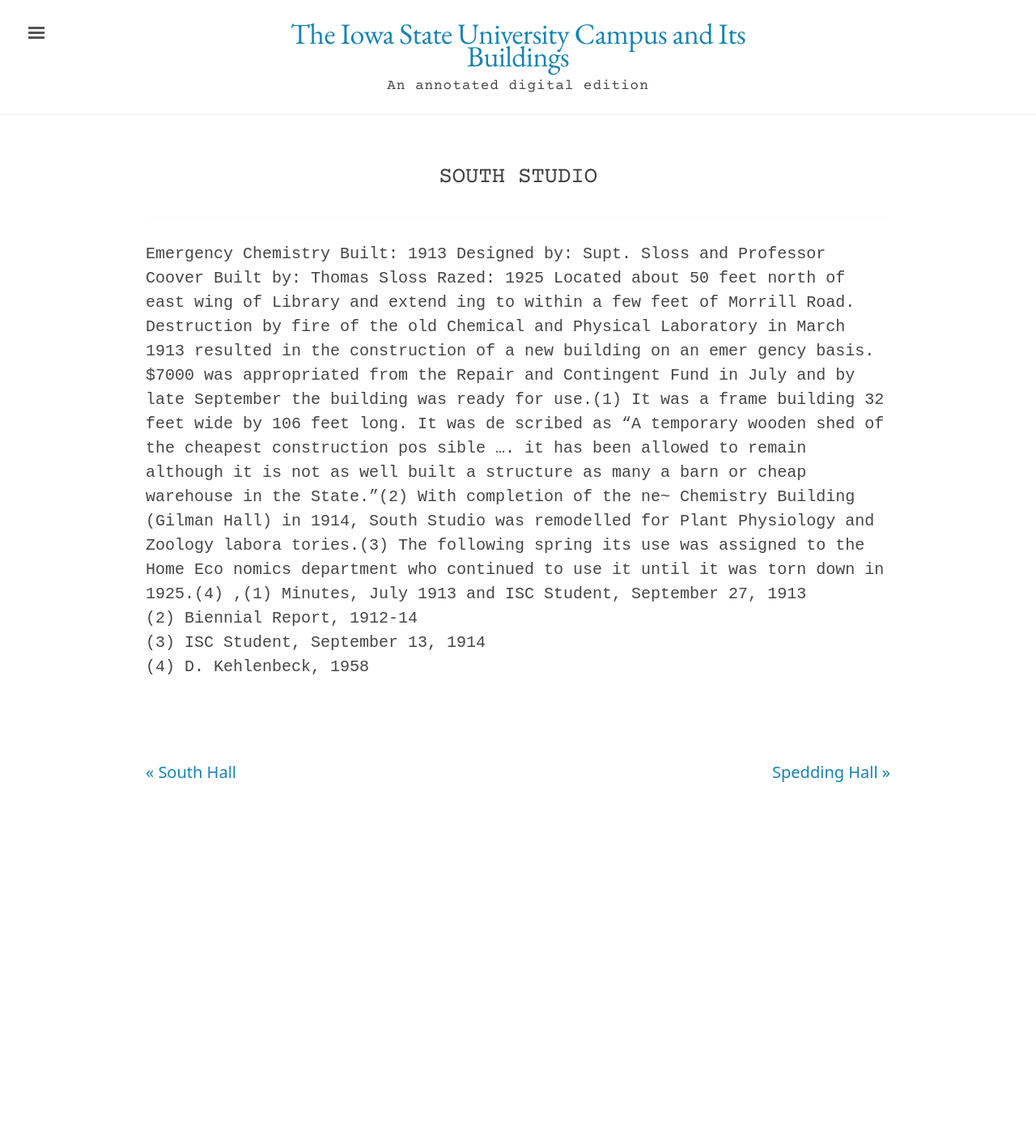
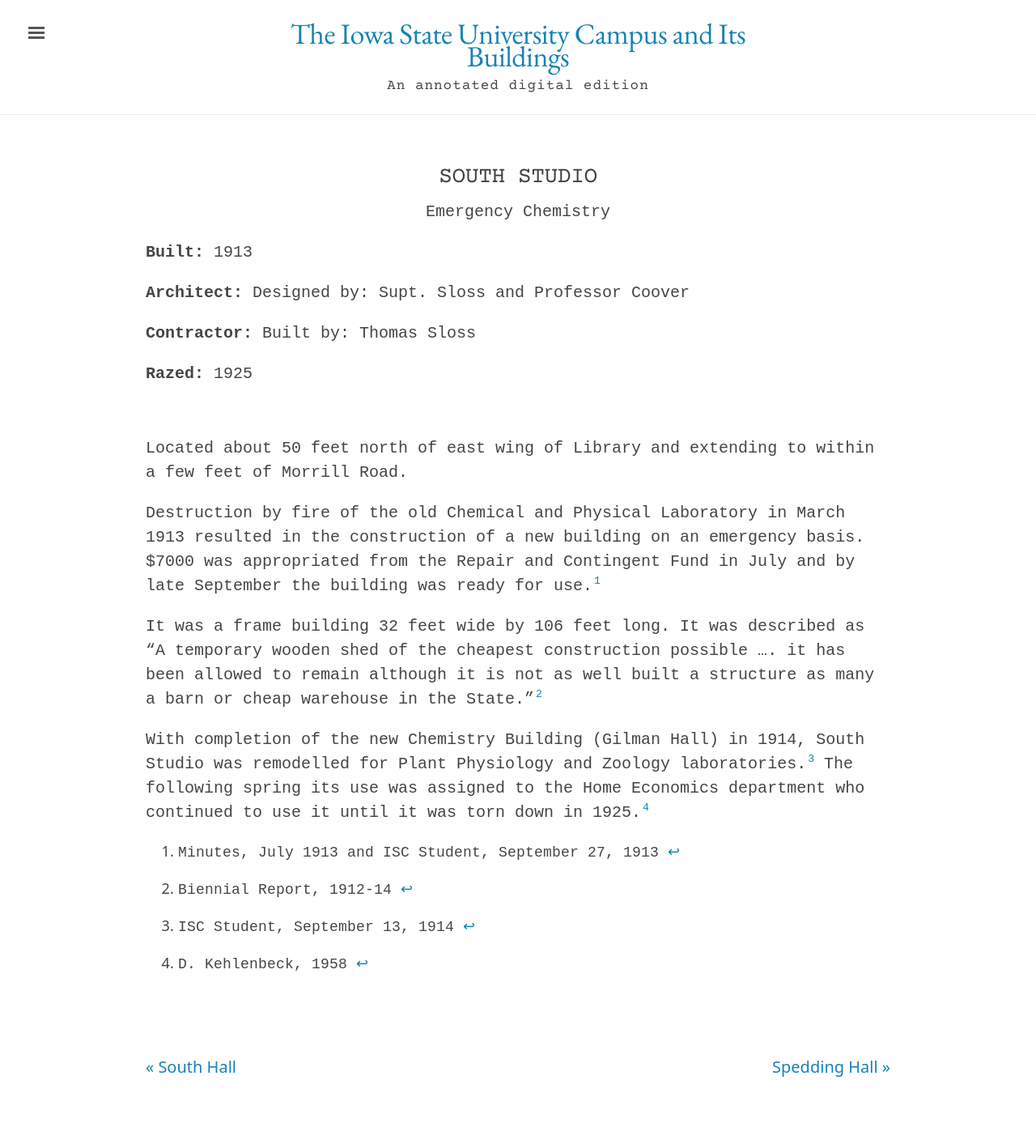
Before and after one commit to emanderson811/day-edition, a Jekyll site: the page built from _texts/buildings/202day-south-studio.md, in a window 1280 px wide. Shown: the whole page at 81% size. Built offline with Jekyll 4.4.1, drawn with Linux system fonts in a browser that asks for light colours; before the commit the page ends 1049 px from its top, so only the background shows below that.

Commit message:
Update 202day-south-studio.md

```diff
--- a/_texts/buildings/202day-south-studio.md
+++ b/_texts/buildings/202day-south-studio.md
@@ -1,12 +1,12 @@
 ---
 layout: building
 title: "South Studio"
-alternative_name:
-built:
+alternative_name: "Emergency Chemistry"
+built: "1913"
 addition:
-architect:
-contractor:
-razed:
+architect: "Designed by: Supt. Sloss and Professor Coover"
+contractor: "Built by: Thomas Sloss"
+razed: "1925"
 author:
 rights: Public Domain
 source: Iowa State University Library, University Archives
@@ -14,18 +14,18 @@
 ---
 ---
 
-Emergency Chemistry
-Built: 1913 Designed by: Supt. Sloss and Professor Coover Built by: Thomas Sloss Razed: 1925
-Located about 50 feet north of east wing of Library and extend
-ing to within a few feet of Morrill Road.
-Destruction by fire of the old Chemical and Physical Laboratory in March 1913 resulted in the construction of a new building on an emer gency basis. $7000 was appropriated from the Repair and Contingent Fund in July and by late September the building was ready for use.(1)
-It was a frame building 32 feet wide by 106 feet long. It was de scribed as "A temporary wooden shed of the cheapest construction pos sible .... it has been allowed to remain although it is not as well built a structure as many a barn or cheap warehouse in the State."(2)
-With completion of the ne~ Chemistry Building (Gilman Hall) in 1914,
-South Studio was remodelled for Plant Physiology and Zoology labora
-tories.(3) The following spring its use was assigned to the Home Eco
-nomics department who continued to use it until it was torn down in
-1925.(4)
-,(1)  Minutes, July 1913 and  ISC  Student,  September 27,  1913
-(2)  Biennial Report,  1912-14
-(3)  ISC  Student, September 13,  1914
-(4)  D. Kehlenbeck,  1958
+Located about 50 feet north of east wing of Library and extending to within a few feet of Morrill Road.
+
+Destruction by fire of the old Chemical and Physical Laboratory in March 1913 resulted in the construction of a new building on an emergency basis. $7000 was appropriated from the Repair and Contingent Fund in July and by late September the building was ready for use.[^fn1]
+
+It was a frame building 32 feet wide by 106 feet long. It was described as "A temporary wooden shed of the cheapest construction possible .... it has been allowed to remain although it is not as well built a structure as many a barn or cheap warehouse in the State."[^fn2]
+
+With completion of the new Chemistry Building (Gilman Hall) in 1914, South Studio was remodelled for Plant Physiology and Zoology laboratories.[^fn3] The following spring its use was assigned to the Home Economics department who continued to use it until it was torn down in 1925.[^fn4]
+
+[^fn1]:  Minutes, July 1913 and  ISC  Student,  September 27,  1913
+
+[^fn2]:  Biennial Report,  1912-14
+
+[^fn3]:  ISC  Student, September 13,  1914
+
+[^fn4]:  D. Kehlenbeck,  1958
```
